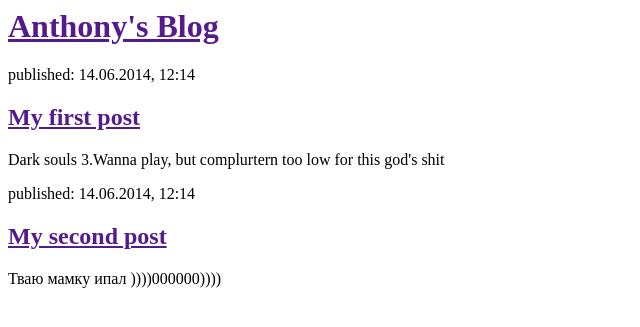
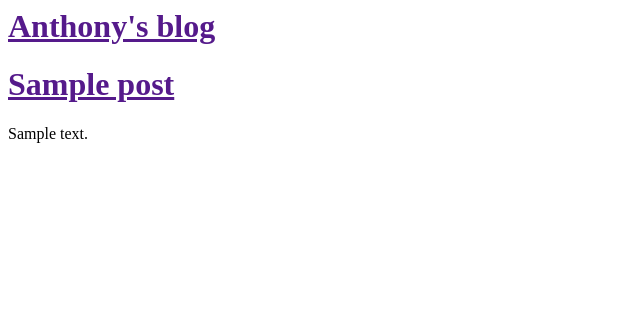
Before and after one commit to iiiyt007/my-first-blog, a Django app: page / in a window 1280 px wide. Shown: the top 327 px of the page, without its empty margins (0-640 px from the left). Run offline with Django 3.2, Linux system fonts and the light colour scheme; tables that the repository leaves empty hold one stand-in row (values such as "Sample post").

Commit message:
Modified templates to posts from datebase.

```diff
--- a/blog/templates/blog/post_list.html
+++ b/blog/templates/blog/post_list.html
@@ -4,19 +4,17 @@
         </head>
         <body>
             <div>
-                <h1><a href="">Anthony's Blog</a></h1>
+                <h1><a href="">Anthony's blog</a></h1>
             </div>
 
             <div>
-                <p>published: 14.06.2014, 12:14</p>
-                <h2><a href="">My first post</a></h2>
-                <p>Dark souls 3.Wanna play, but complurtern too low for this god's shit</p>
-            </div>
+                {% for post in posts %}
+        <div>
 
-            <div>
-                <p>published: 14.06.2014, 12:14</p>
-                <h2><a href="">My second post</a></h2>
-                <p>Тваю мамку ипал ))))000000))))</p>
+            <h1><a href="">{{ post.title }}</a></h1>
+            <p>{{ post.text|linebreaks }}</p>
+        </div>
+    {% endfor %}
             </div>
         </body>
     </html>
--- a/blog/views.py
+++ b/blog/views.py
@@ -1,4 +1,7 @@
 from django.shortcuts import render
+from django.utils import timezone
+from .models import Post
 
 def post_list(request):
-    return render(request, 'blog/post_list.html', {})
+    posts = Post.objects.order_by('created_date')
+    return render(request, 'blog/post_list.html', {'posts': posts})
```
